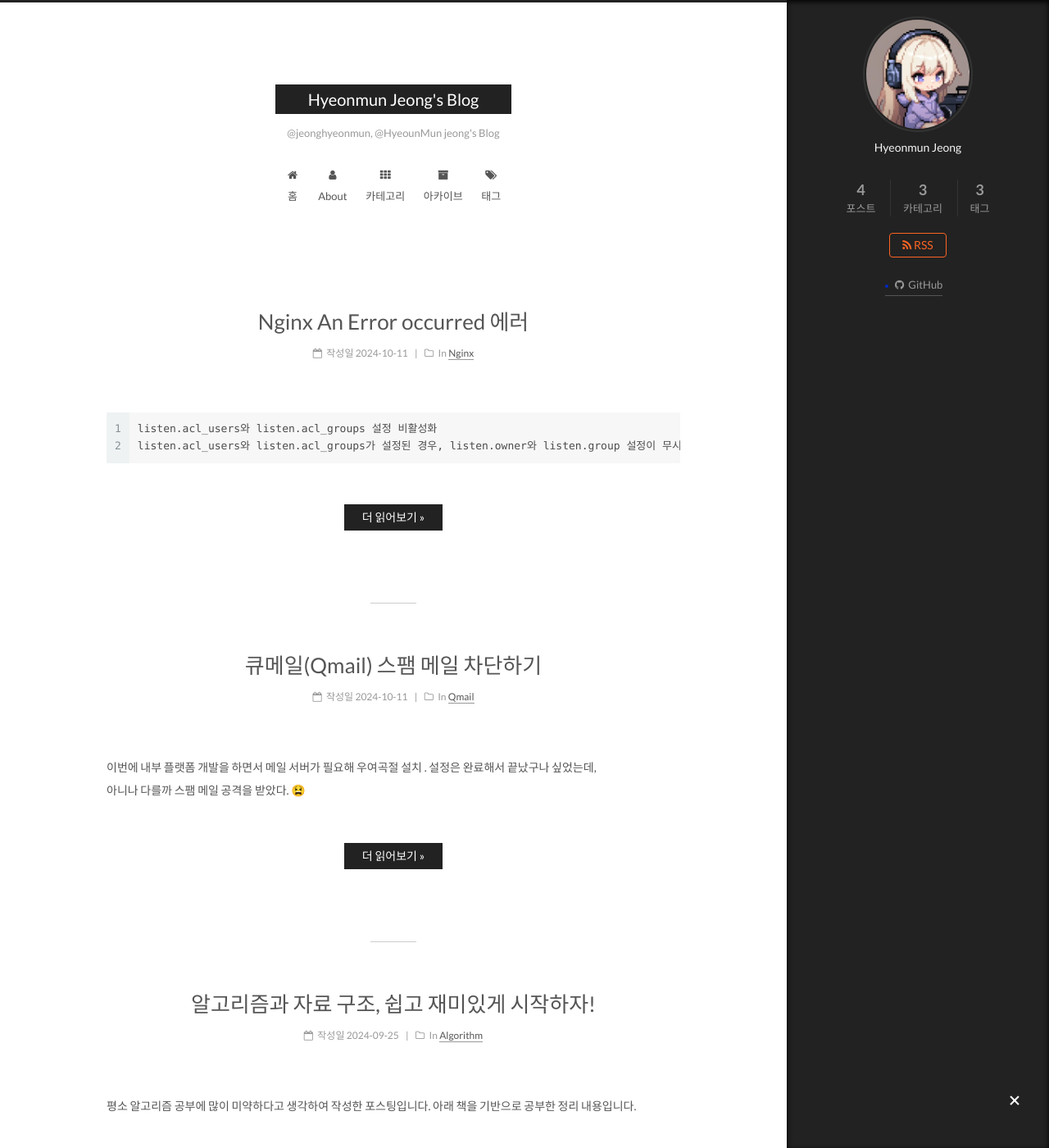
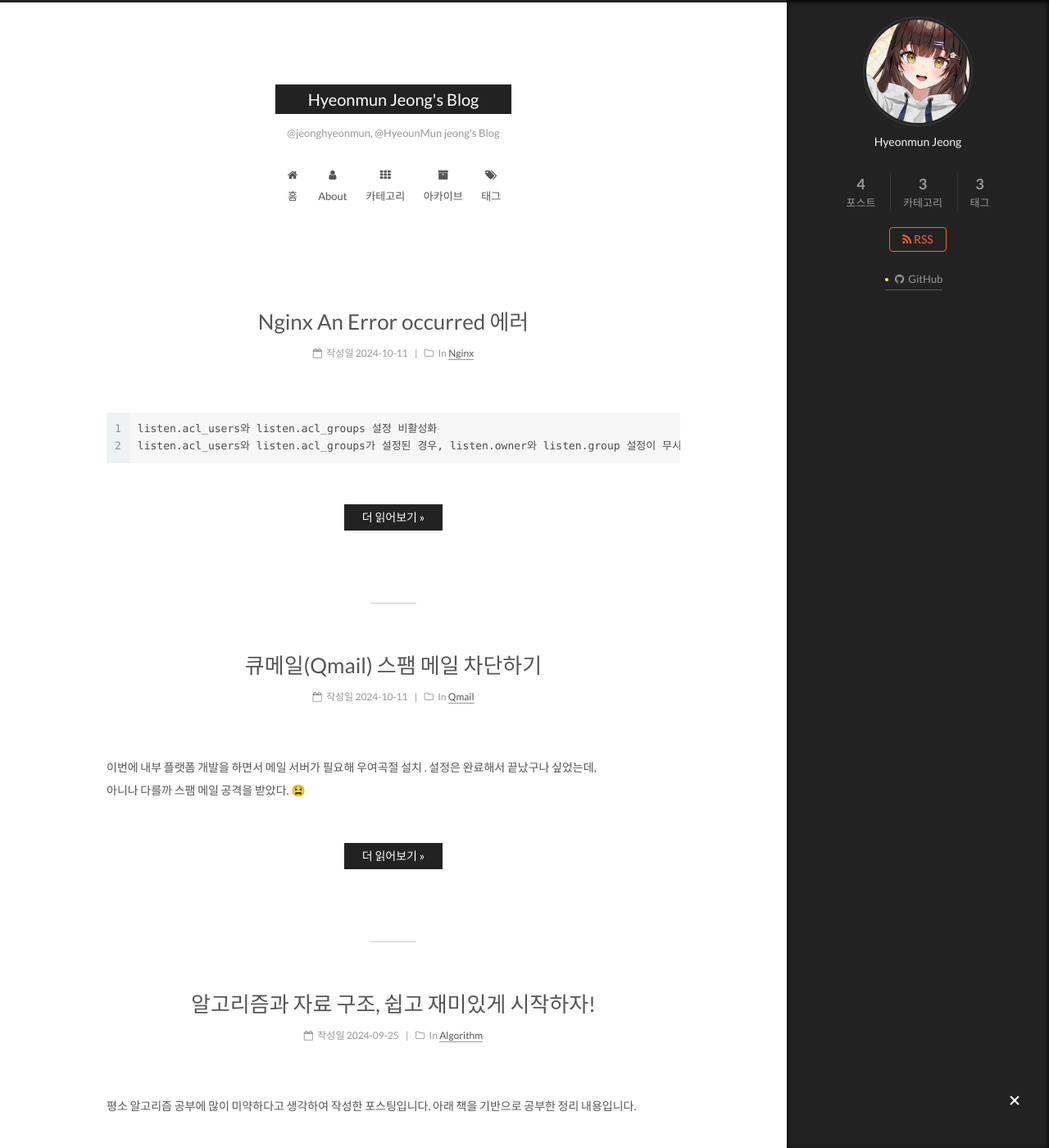
Before and after one commit to jhmhubdnc/jhmhubdnc.github.io, a Jekyll site: the page built from index.html, in a window 1280 px wide and 1400 px high. Shown: the whole window at 82% size. Built offline with Jekyll 4.4.1, drawn with Linux system fonts in a browser that asks for light colours; the list of posts is cut into pages by our own code.

Commit message:
bug: 프로필 변경

```diff
--- a/_config.yml
+++ b/_config.yml
@@ -234,7 +234,7 @@ social_icons:
 
 # Sidebar Avatar
 # in directory: /assets/images/avatar.gif
-avatar: /assets/images/profile-1.png
+avatar: /assets/images/profile-2.jpg
 
 # Table Of Contents in the Sidebar
 toc:
```
Also changed, not shown: assets/images/profile-2.jpg (added).
